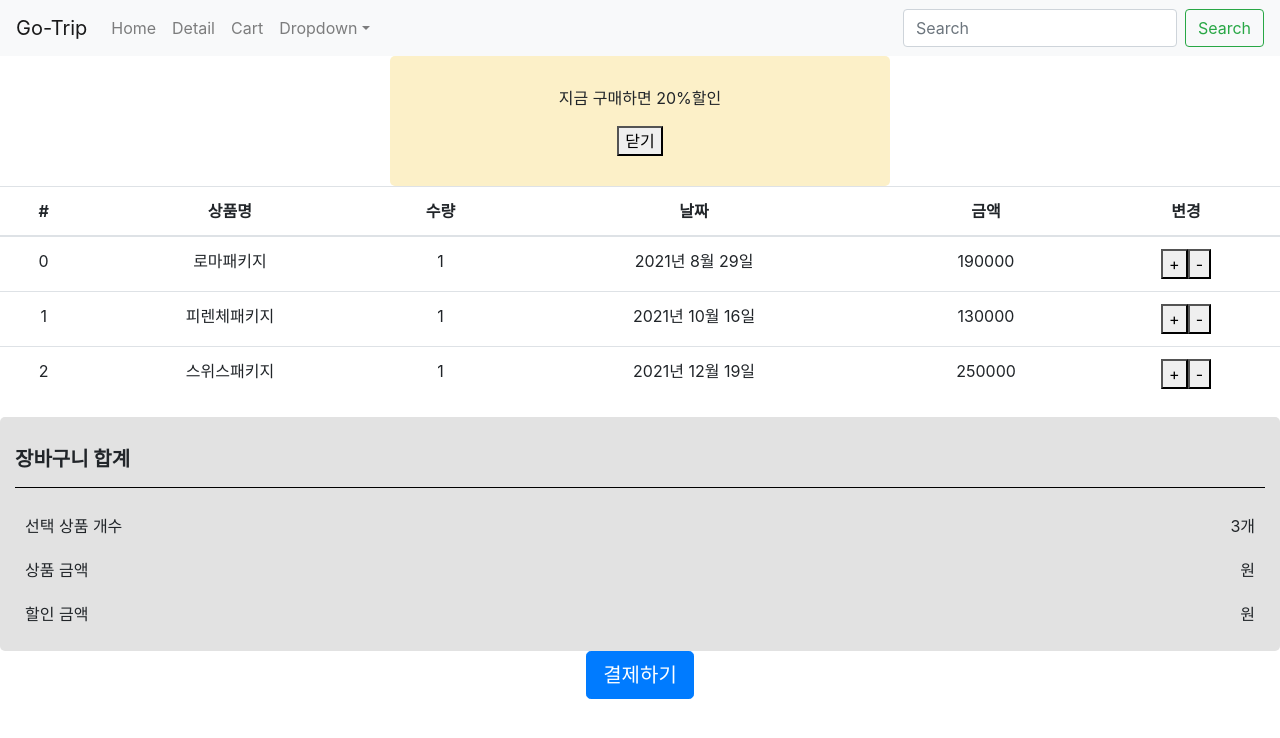
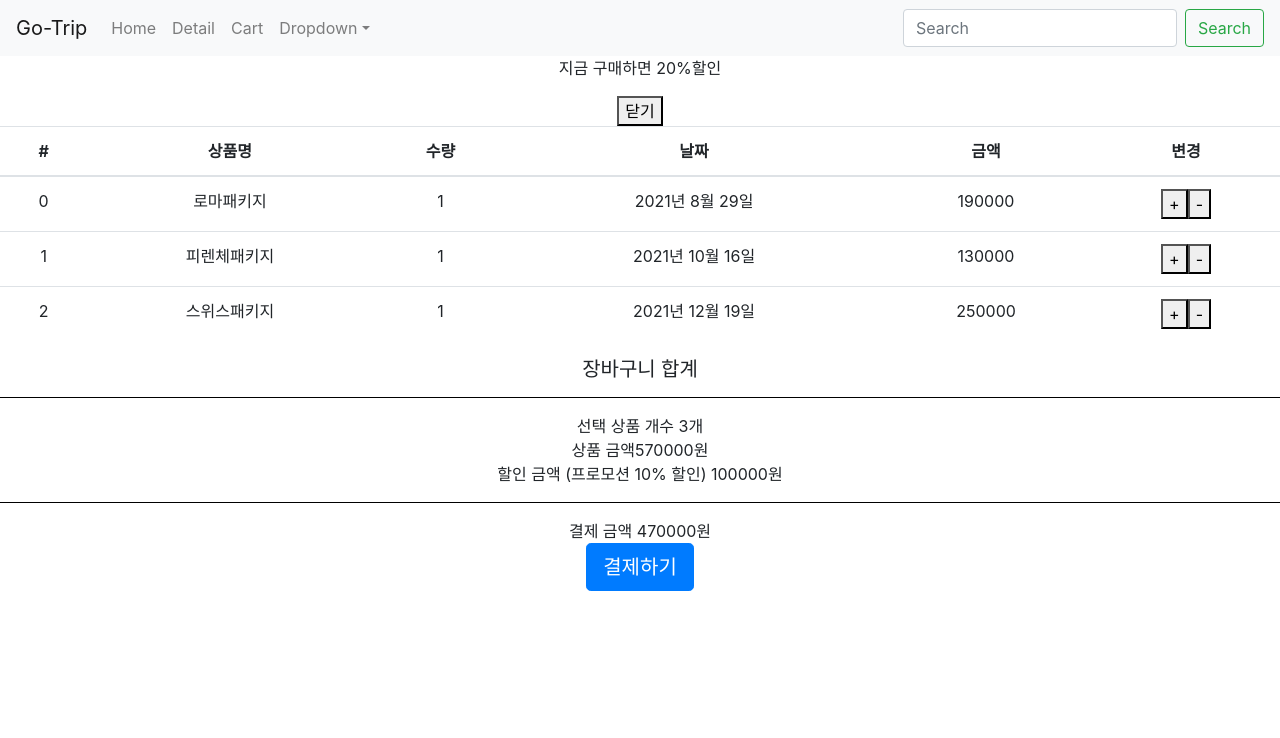
Before and after one commit to seunghw/Shop, a React (Create React App) app in the folder shopping/: page /cart in a window 1280 px wide. Shown: the top 738 px of the page. Built offline with nearby package versions, Linux system fonts and the light colour scheme.

Commit message:
Cart 구현 및 성능잡기시작

```diff
--- a/shopping/src/App.js
+++ b/shopping/src/App.js
@@ -1,5 +1,5 @@
 // eslint-disable-next-line
-import React, { useState } from "react";
+import React, { useState, lazy, Suspense } from "react";
 // import logo from "./logo.svg";
 import "./App.css";
 import Jumbotron from "react-bootstrap/Jumbotron";
@@ -13,14 +13,17 @@ import {
 } from "react-bootstrap";
 import Data from "./data.js";
 import { Link, Route, Switch, useHistory } from "react-router-dom";
-import Detail from "./Detail.js";
+
 import axios from "axios";
 import Cart from "./Cart.js";
+// import Detail from "./Detail.js";
+let Detail = lazy(() => import("./Detail.js"));
 
 function App() {
   let [places, setplaces] = useState(Data);
 
-  let [재고, 재고변경] = useState([10, 11, 12]);
+  let [재고, 재고변경] = useState(10);
+  let [total, settotal] = useState(570000);
 
   return (
     <div className="App">
@@ -97,7 +100,9 @@ function App() {
           </Button>
         </Route>
         <Route path="/detail/:id">
-          <Detail places={places} 재고={재고} 재고변경={재고변경} />
+          <Suspense fallback={<div>로딩중입니다.</div>}>
+            <Detail places={places} 재고={재고} 재고변경={재고변경} />
+          </Suspense>
         </Route>
 
         <Route path="/cart">
--- a/shopping/src/Cart.js
+++ b/shopping/src/Cart.js
@@ -1,11 +1,9 @@
 import React, { useState } from "react";
-import { Table, Button } from "react-bootstrap";
+import { Table, Button, Badge } from "react-bootstrap";
 import { connect } from "react-redux";
 
 function Cart(props) {
-  let [count, setcount] = useState(3);
-  let [total, settotal] = useState(0);
-
+  let 할인액 = 100000;
   return (
     <div>
       <div>
@@ -63,20 +61,26 @@ function Cart(props) {
             })}
           </tbody>
         </Table>
+
         <div className="pay">
           <h5> 장바구니 합계</h5>
           <hr size="15" color="black"></hr>
           <div className="paycount">
             <span>선택 상품 개수 </span>
-            <span>{count}개</span>
+            <span>{props.productcount}개</span>
           </div>
           <div className="paycount">
-            <span>상품 금액 </span>
-            <span>원</span>
+            <span>상품 금액</span>
+            <span>{props.total}원</span>
           </div>
           <div className="paycount">
-            <span>할인 금액 </span>
-            <span>원</span>
+            <span>할인 금액 (프로모션 10% 할인) </span>
+            <span>{할인액}원</span>
+          </div>
+          <hr color="black"></hr>
+          <div className="paycount">
+            <span>결제 금액 </span>
+            <span>{props.total - 할인액}원</span>
           </div>
         </div>
         <div className="d-grid gap-2">
@@ -93,6 +97,8 @@ function reduxpractice(state) {
   return {
     state: state.reducer,
     alertcheck: state.reducer2,
+    productcount: state.reducer3,
+    total: state.reducer4,
   };
 }
 
--- a/shopping/src/Detail.js
+++ b/shopping/src/Detail.js
@@ -50,7 +50,14 @@ function Detail(props) {
             className="btn btn-danger"
             onClick={() => {
               {
-                props.재고변경([(9, 10, 11)]);
+                props.dispatch({
+                  type: "상품개수추가",
+                });
+                props.dispatch({
+                  type: "상품합계",
+                  payload: 찾은상품.price,
+                });
+                props.재고변경(props.재고 - 1);
                 props.dispatch({
                   type: "항목추가",
                   payload: {
@@ -139,7 +146,7 @@ function Noti() {
 }
 
 function Info(props) {
-  return <p>재고 : {props.재고[0]}</p>;
+  return <p>재고 : {props.재고}</p>;
 }
 
 function reduxpractice(state) {
@@ -147,6 +154,7 @@ function reduxpractice(state) {
   return {
     state: state.reducer,
     alertcheck: state.reducer2,
+    productcount: state.reducer3,
   };
 }
 
--- a/shopping/src/index.js
+++ b/shopping/src/index.js
@@ -11,6 +11,20 @@ import { createStore, combineReducers } from "redux";
 function reducer2(state = true, action) {
   if (action.type === "알림창닫기") {
     state = false;
+  }
+  return state;
+}
+
+function reducer3(state = 3, action) {
+  if (action.type === "상품개수추가") {
+    state++;
+  }
+  return state;
+}
+
+function reducer4(state = 570000, action) {
+  if (action.type === "상품합계") {
+    state = state + action.payload;
   }
   return state;
 }
@@ -72,7 +86,9 @@ function reducer(state = basestore, action) {
   return state;
 }
 
-let store = createStore(combineReducers({ reducer, reducer2 }));
+let store = createStore(
+  combineReducers({ reducer, reducer2, reducer3, reducer4 })
+);
 
 ReactDOM.render(
   <React.StrictMode>
```
